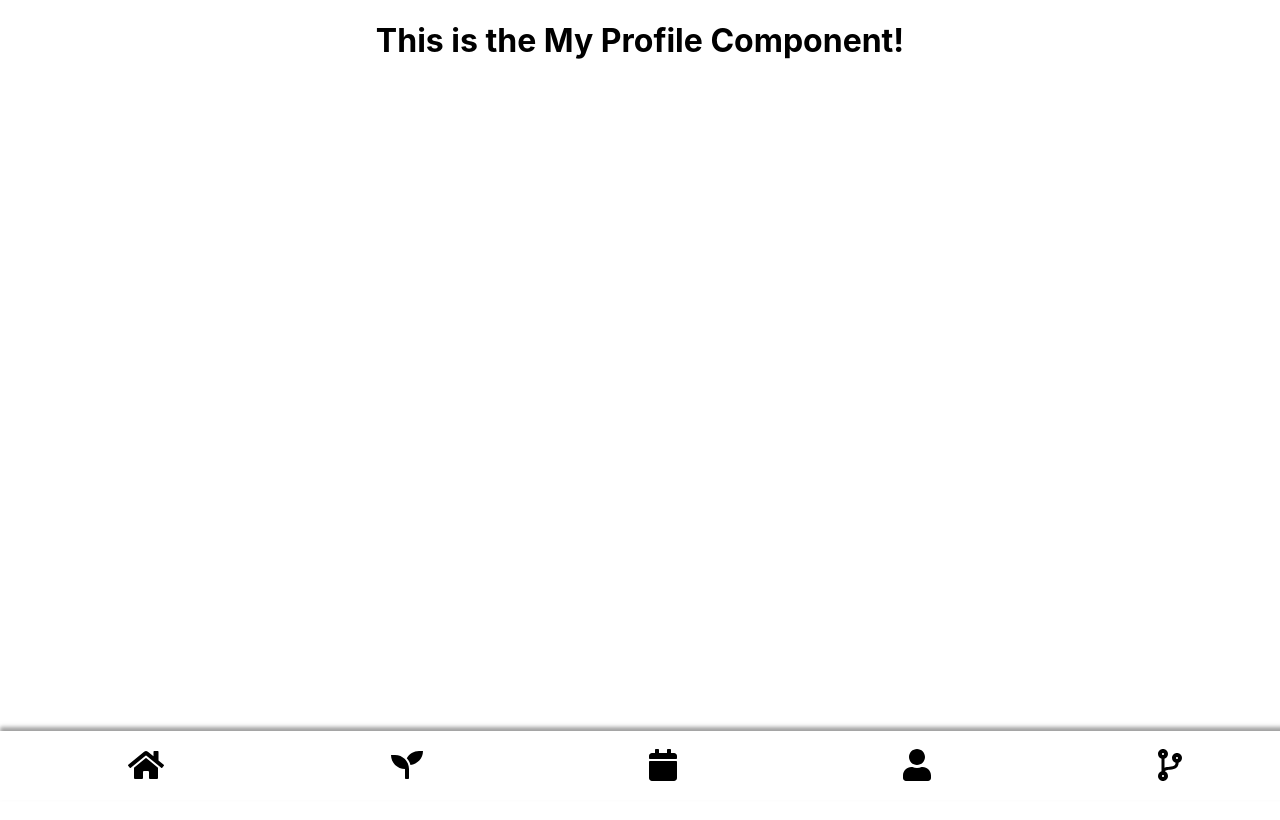
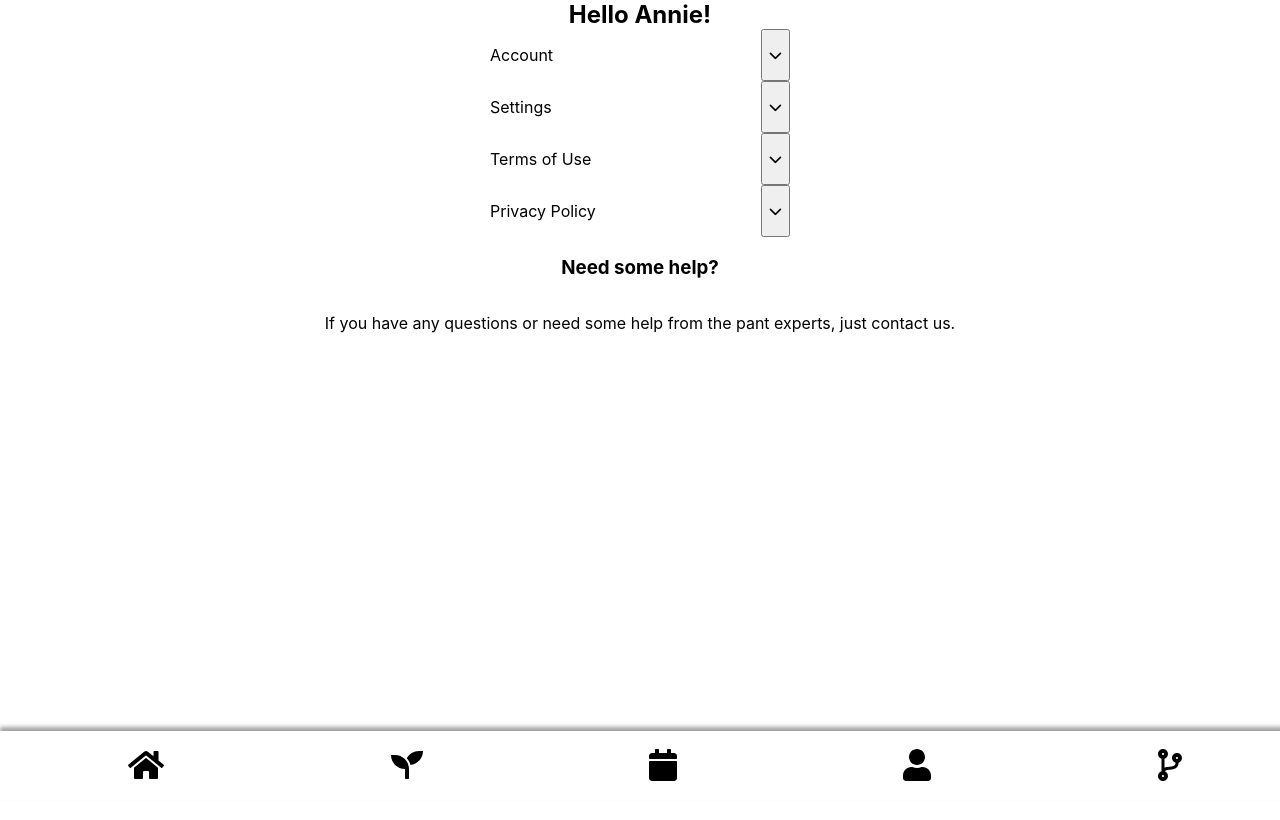
Before and after one commit to kinr-jay/plantie-app-frontend, a React (Create React App) app: page /profile in a window 1280 px wide. Built offline with nearby package versions, Linux system fonts and the light colour scheme.

Commit message:
test commit

```diff
--- a/public/index.html
+++ b/public/index.html
@@ -24,6 +24,8 @@
       work correctly both with client-side routing and a non-root public URL.
       Learn how to configure a non-root public URL by running `npm run build`.
     -->
+    <!-- Font Awesome Link -->
+    <script src="https://kit.fontawesome.com/538f0e8470.js" crossorigin="anonymous"></script>
     <title>plantie</title>
   </head>
   <body>
--- a/src/components/ProfileDropdown.js
+++ b/src/components/ProfileDropdown.js
@@ -0,0 +1,32 @@
+import React, { useState } from "react"
+
+const ProfileDropdown = ({ ddTitle, ddContent }) => {
+  const [expanded, setExpanded] = useState(false)
+
+  const handleClick = () => {
+    setExpanded(!expanded)
+  }
+
+  return (
+    <div className="profile-dd">
+      <div className="profile-dd-title">
+        <p>{ddTitle}</p>
+        <button onClick={handleClick}>
+          {expanded ? (
+            <i class="fas fa-chevron-up"></i>
+          ) : (
+            <i class="fas fa-chevron-down"></i>
+          )}
+        </button>
+      </div>
+      <div
+        style={expanded ? { display: "block" } : { display: "none" }}
+        id="dd-content"
+      >
+        {ddContent}
+      </div>
+    </div>
+  )
+}
+
+export default ProfileDropdown
--- a/src/components/TaskList.js
+++ b/src/components/TaskList.js
@@ -56,10 +56,9 @@ const loading = () => {
 
   return (
     <div>
-    {tasklist.length > 0 ? loaded() : loading()};
-
-//   <Calendar plant={task}/>
-  </div>
+      {tasklist.length > 0 ? loaded() : loading()};
+      {/* <Calendar plant={task}/> */}
+    </div>
   )}
 
 export default TaskList;
--- a/src/pages/MyProfile.js
+++ b/src/pages/MyProfile.js
@@ -1,7 +1,63 @@
+import React from "react"
+import ProfileDropdown from "../components/ProfileDropdown"
+
 const Profile = () => {
-    return (
-        <h1>This is the My Profile Component!</h1>
-    )
+  return (
+    <div className="profile-page">
+      <h2>Hello Annie!</h2>
+      <ProfileDropdown
+        ddTitle={"Account"}
+        ddContent={
+          <div>
+            <p>Name</p>
+            <p>Email</p>
+            <p>Password</p>
+          </div>
+        }
+      />
+      <ProfileDropdown
+        ddTitle={"Settings"}
+        ddContent={
+          <div>
+            <p>Watering Units</p>
+          </div>
+        }
+      />
+      <ProfileDropdown
+        ddTitle={"Terms of Use"}
+        ddContent={
+          <div>
+            <p>
+              By using our application, you agree to allow us to harvest your
+              plants for any reason during a waxing or waning crescent moon.
+            </p>
+          </div>
+        }
+      />
+      <ProfileDropdown
+        ddTitle={"Privacy Policy"}
+        ddContent={
+          <div>
+            <p>
+              We value your privacy, so we will only sell your data if we get a
+              really, really good deal.
+            </p>
+          </div>
+        }
+      />
+      <h3>Need some help?</h3>
+      <p>
+
+
+        If you have any questions or need some help from the pant experts, just
+
+
+                  contact us.
+
+
+      </p>
+    </div>
+  )
 }
 
 export default Profile
--- a/src/pages/Plant.js
+++ b/src/pages/Plant.js
@@ -1,7 +1,7 @@
 import React from "react";
 const Plant = (props) => {
 
-const { plants } = props
+const { plant } = props
 
      return <div className='individualPlant'>
 
--- /dev/null
+++ b/src/style/_myProfile.scss
@@ -0,0 +1,26 @@
+.profile-page {
+    display: flex;
+    flex-direction: column;
+    align-items: center;
+
+
+
+}
+
+.profile-dd {
+    width: 300px;
+}
+
+.profile-dd-title {
+    display: flex;
+    justify-content: space-between;
+
+    button {
+
+    }
+}
+
+#dd-content {
+    padding-left: 5px;
+    text-align: left;
+}
--- a/src/style/style.scss
+++ b/src/style/style.scss
@@ -2,3 +2,4 @@
 @import "./nav";
 @import "./plant";
 @import "./login";
+@import "./myProfile";
```
